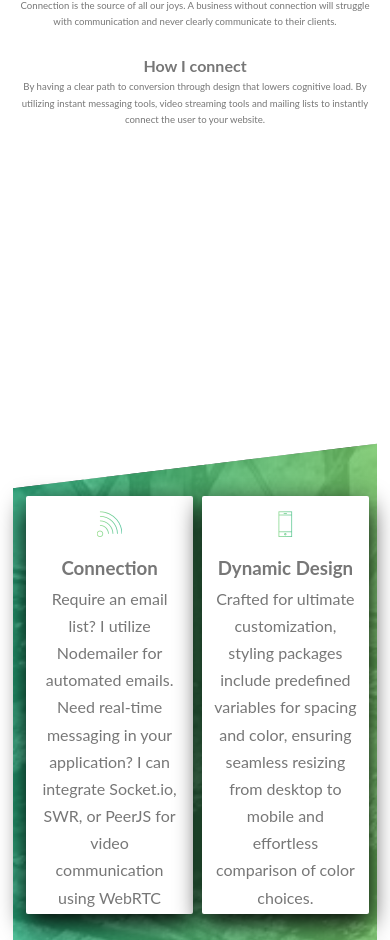
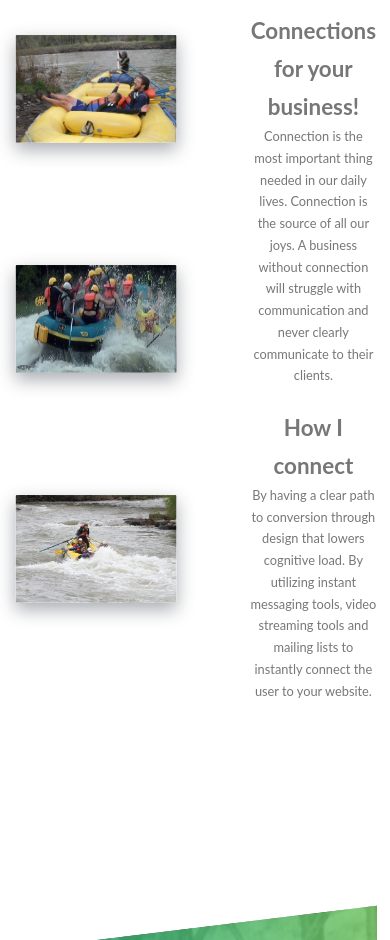
Before and after one commit to easy-thunder/diehl_domain, a Next.js app: page / in a window 390 px wide. Shown: the part 1060-2000 px from the top of the page. Built offline with nearby package versions, Linux system fonts and the light colour scheme.

Commit message:
add 62.5% back in to website for fontsize

```diff
--- a/components/Layout/Header/index.js
+++ b/components/Layout/Header/index.js
@@ -45,7 +45,7 @@ const Header = () => {
       router.push('/');
     } else {
       window.scrollTo({
-        top: offset - viewportHeight,
+        top: offset - viewportHeight+150,
         behavior: 'smooth',
       });
     }
--- a/components/homePageComponents/Results/_results.scss
+++ b/components/homePageComponents/Results/_results.scss
@@ -13,12 +13,13 @@
 
     padding: $gap-web-border;
     margin-top: 40svh;
+    min-height: fit-content;
 
-    @media (max-width:600px) {
-        height: 130svh;
-        // width: 100%;
+    // @media (max-width:600px) {
+    //     height: 130svh;
+    //     // width: 100%;
 
-    }
+    // }
     &>*{
         transform: skewY(7deg);
 
@@ -31,8 +32,10 @@
 .featureBoxContainer{
     display: grid;
     grid-template-columns: 1fr 1fr 1fr 1fr;
-    // position: absolute;
+    position: absolute;
     gap: $gap-web-border;
+    margin-left: -2rem;
+
 
     @media (max-width:600px) {
     height: 50%;
@@ -65,8 +68,7 @@
     @media (max-width:600px) {
         height: 90%;
         width: 90%;
-        margin-top: 2svh;
-
+        margin-top: 3svh;
 
     }
 
--- a/components/homePageComponents/Story/_story.scss
+++ b/components/homePageComponents/Story/_story.scss
@@ -22,13 +22,13 @@
         }
     }
 
-    @media (max-width: 600px) {
-        height: fit-content;
-        gap: 0rem;
-        grid-template-columns: 0 50;
-        display: inline;
+    // @media (max-width: 600px) {
+    //     height: fit-content;
+    //     gap: 0rem;
+    //     grid-template-columns: 0 50;
+    //     display: inline;
 
-    }
+    // }
 
 }
 
@@ -64,58 +64,57 @@
     }
     &__photo--p3 {
         left: 12rem;
-        top: 30rem;
+        top: 20rem;
     }
-    @media (min-width: 1701px) and (max-width: 3000px) {
+    // @media (min-width: 1701px) and (max-width: 3000px) {
+    //     &__photo {
+    //         transform: scale(0.7);
+    //     }
+    //     &__photo--p1 {
+    //         left: -2rem;
+    //         top: -2rem;
+    //     }
+    //     &__photo--p2 {
+    //         left: 15rem;
+    //         top: 2rem;
+    //     }
+    //     &__photo--p3 {
+    //         left: 2rem;
+    //         top: 10rem;
+    //     }
+    // }
+
+    // @media (min-width: 601px) and (max-width: 1700px) {
+    //     &__photo {
+    //         transform: scale(0.6);
+    //     }
+    //     &__photo--p1,
+    //     &__photo--p2,
+    //     &__photo--p3 {
+    //         left: auto;
+    //         top: 0rem;
+    //         position: relative;
+    //     }
+    // }
+
+    @media (max-width: 800px) {
         &__photo {
             transform: scale(0.7);
+            position: relative;
+            display: inline-block;
+            left: 4rem;
+            top:0rem;
         }
-        &__photo--p1 {
-            left: -2rem;
-            top: -2rem;
+        &{
+            display: grid;
+
         }
-        &__photo--p2 {
-            left: 15rem;
-            top: 2rem;
-        }
-        &__photo--p3 {
-            left: 2rem;
-            top: 10rem;
-        }
+
     }
 
-    @media (min-width: 601px) and (max-width: 1700px) {
-        &__photo {
-            transform: scale(0.6);
-        }
-        &__photo--p1,
-        &__photo--p2,
-        &__photo--p3 {
-            left: auto;
-            top: 0rem;
-            position: relative;
-        }
-    }
 
-    @media (max-width: 600px) {
-        &__photo {
-            transform: scale(0.7);
-        }
-        &__photo--p1,
-        &__photo--p2,
-        &__photo--p3 {
-            left: auto;
-            top: 0rem;
-            position: relative;
-        }
-        &__photo--p2,
-        &__photo--p3 {
-            display: none;
-        }
-    }
-
-    &:hover &__photo:not(:hover) {
-        transform: scale(0.95);
-    }
+    // &:hover &__photo:not(:hover) {
+    //     transform: scale(0.95);
+    // }
 
 }
--- a/components/homePageComponents/Story/index.js
+++ b/components/homePageComponents/Story/index.js
@@ -2,35 +2,30 @@
 export default function Story(){
     return(
         <>
+            <h3 className="pageTitle">Business needs</h3>
         <div className="story">
             <div className="photoContainer">
 
                 <img src="/instructing.jpg"
                     alt="Instructing"
                     className="photoContainer__photo photoContainer__photo--p1"
+                />
 
-// for vercel
-
-                />
                 <img src="/Jake rafting.png"
                         alt="Picture of the author"
 
                         className="photoContainer__photo photoContainer__photo--p2"
+                />
 
-
-
-                />
                 <img src="/raftingDownSanJuan.jpg"
                         alt="Rafting down Sanjuan"
                         className="photoContainer__photo photoContainer__photo--p3"
-
-
                 />
             </div>
             <div className="story__text">
-                    <h2 className="story__text__title">Needs for any Business</h2>
+                    <h2 className="story__text__title">Connections for your business!</h2>
                     <p className="story__text__paragraph">
-                        Connection! Connection is the most important thing needed in our daily lives. Connection is the source of all our joys. A business without connection will struggle with communication and never clearly communicate to their clients.
+                        Connection is the most important thing needed in our daily lives. Connection is the source of all our joys. A business without connection will struggle with communication and never clearly communicate to their clients.
                     </p>
                     <br/>
                     <br/>
--- a/components/utility/button/_button.scss
+++ b/components/utility/button/_button.scss
@@ -13,6 +13,7 @@
     text-align: center;
     margin-top: $gap-web-border;
     cursor: pointer;
+    min-width: fit-content;
 
 
 }
--- a/css/global.css
+++ b/css/global.css
@@ -23,7 +23,11 @@ body {
 @media (max-width: 800px) {
   html {
     font-size: 40% !important;
-    width: 100vw; } }
+    width: 100vw;
+    display: inline; } }
+
+html {
+  font-size: 62.5%; }
 
 .imageContainer {
   width: 100%;
@@ -45,12 +49,12 @@ body {
   margin: 0 auto; }
 
 .pageTitle {
-  font-size: 5rem;
+  font-size: 7rem;
   text-align: center;
   margin-bottom: 2rem; }
 
 .pageSubTitle {
-  font-size: 2.5rem;
+  font-size: 3.5rem;
   text-align: center;
   margin-bottom: 2rem; }
 
@@ -143,7 +147,7 @@ body {
   align-items: center; }
   .headerLinkLargeContainer .headerLinkLarge {
     text-decoration: none;
-    font-size: 2.5rem;
+    font-size: 3.5rem;
     color: white;
     cursor: pointer;
     margin: .5rem; }
@@ -158,12 +162,12 @@ body {
   align-items: center; }
   .headerLinkSmallContainer .headerLinkSmall {
     text-decoration: none;
-    font-size: 1.5rem;
+    font-size: 2rem;
     margin: 0.5rem;
     color: white;
     cursor: pointer; }
   .headerLinkSmallContainer .headerSpacers {
-    font-size: 1.5rem;
+    font-size: 2rem;
     margin: 1.5rem;
     color: white; }
     @media (max-width: 600px) {
@@ -235,16 +239,16 @@ body {
     position: relative;
     display: inline-block; }
     .backgroundImageContainer__titlesBox__title {
-      font-size: 5rem;
+      font-size: 7rem;
       animation-name: moveInLeft;
       animation-duration: 1s;
       animation-timing-function: ease-out; }
     .backgroundImageContainer__titlesBox__subTitle {
-      font-size: 2.5rem;
+      font-size: 3.5rem;
       opacity: 0;
       animation: fadeIn 1.4s ease-in 1s 1 forwards; }
     .backgroundImageContainer__titlesBox__buttonBox {
-      margin-top: 2.5rem; }
+      margin-top: 3.5rem; }
 
 .btn {
   text-transform: uppercase;
@@ -259,7 +263,8 @@ body {
   font-size: 6rem;
   text-align: center;
   margin-top: 2rem;
-  cursor: pointer; }
+  cursor: pointer;
+  min-width: fit-content; }
 
 .btn-white {
   background-color: #fff;
@@ -316,15 +321,9 @@ body {
     position: relative;
     justify-content: center; }
     .story__text__title {
-      font-size: 2.5rem; }
+      font-size: 3.5rem; }
     .story__text__paragraph {
-      font-size: 1.5rem; }
-  @media (max-width: 600px) {
-    .story {
-      height: fit-content;
-      gap: 0rem;
-      grid-template-columns: 0 50;
-      display: inline; } }
+      font-size: 2rem; }
 
 .photoContainer {
   width: 50%;
@@ -351,37 +350,16 @@ body {
     top: 4rem; }
   .photoContainer__photo--p3 {
     left: 12rem;
-    top: 30rem; }
-  @media (min-width: 1701px) and (max-width: 3000px) {
+    top: 20rem; }
+  @media (max-width: 800px) {
     .photoContainer__photo {
-      transform: scale(0.7); }
-    .photoContainer__photo--p1 {
-      left: -2rem;
-      top: -2rem; }
-    .photoContainer__photo--p2 {
-      left: 15rem;
-      top: 2rem; }
-    .photoContainer__photo--p3 {
-      left: 2rem;
-      top: 10rem; } }
-  @media (min-width: 601px) and (max-width: 1700px) {
-    .photoContainer__photo {
-      transform: scale(0.6); }
-    .photoContainer__photo--p1, .photoContainer__photo--p2, .photoContainer__photo--p3 {
-      left: auto;
-      top: 0rem;
-      position: relative; } }
-  @media (max-width: 600px) {
-    .photoContainer__photo {
-      transform: scale(0.7); }
-    .photoContainer__photo--p1, .photoContainer__photo--p2, .photoContainer__photo--p3 {
-      left: auto;
-      top: 0rem;
-      position: relative; }
-    .photoContainer__photo--p2, .photoContainer__photo--p3 {
-      display: none; } }
-  .photoContainer:hover .photoContainer__photo:not(:hover) {
-    transform: scale(0.95); }
+      transform: scale(0.7);
+      position: relative;
+      display: inline-block;
+      left: 4rem;
+      top: 0rem; }
+    .photoContainer {
+      display: grid; } }
 
 .results {
   background-image: linear-gradient(to left, rgba(126, 213, 111, 0.8), rgba(40, 180, 131, 0.8)), url(../public/raftingUnderBridge.jpg);
@@ -389,17 +367,17 @@ body {
   transform: skewY(-7deg);
   background-size: cover;
   padding: 2rem;
-  margin-top: 40svh; }
-  @media (max-width: 600px) {
-    .results {
-      height: 130svh; } }
+  margin-top: 40svh;
+  min-height: fit-content; }
   .results > * {
     transform: skewY(7deg); }
 
 .featureBoxContainer {
   display: grid;
   grid-template-columns: 1fr 1fr 1fr 1fr;
-  gap: 2rem; }
+  position: absolute;
+  gap: 2rem;
+  margin-left: -2rem; }
   @media (max-width: 600px) {
     .featureBoxContainer {
       height: 50%;
@@ -423,7 +401,7 @@ body {
     .featureBox {
       height: 90%;
       width: 90%;
-      margin-top: 2svh; } }
+      margin-top: 3svh; } }
   .featureBox__icon {
     font-size: 4rem;
     margin-bottom: .5rem;
@@ -548,11 +526,11 @@ body {
     flex-direction: column;
     justify-content: space-between; }
   .fullStretchContainer .fullStretchTitle {
-    font-size: 2.5rem;
+    font-size: 3.5rem;
     text-align: center;
     margin-bottom: 1rem; }
   .fullStretchContainer .fullStretchBlurb {
-    font-size: 1.5rem;
+    font-size: 2rem;
     text-align: left;
     margin-bottom: 1rem; }
   .fullStretchContainer .fullStretchTags {
@@ -593,11 +571,11 @@ body {
 
 .individualSkillTitle {
   text-align: center;
-  font-size: 2.5rem;
+  font-size: 3.5rem;
   margin-bottom: 1.5rem; }
 
 .individualSkillParagraph {
-  font-size: 1.5rem;
+  font-size: 2rem;
   text-align: left;
   margin-bottom: 1rem; }
   .individualSkillParagraph pre {
@@ -605,11 +583,11 @@ body {
     padding: 1rem;
     border-radius: 0.5rem;
     overflow-x: auto;
-    font-size: 1.5rem; }
+    font-size: 2rem; }
   .individualSkillParagraph code {
     font-family: monospace;
     font-size: 1rem;
-    font-size: 1.5rem; }
+    font-size: 2rem; }
 
 .individualSkillTags {
   font-size: 1rem;
@@ -628,7 +606,7 @@ body {
   display: block;
   margin: 2rem auto 0 auto;
   padding: 1rem 2rem;
-  font-size: 1.5rem;
+  font-size: 2rem;
   background-color: rgba(202, 139, 22, 0.8);
   color: white;
   border: none;
--- a/sass/abstracts/_variables.scss
+++ b/sass/abstracts/_variables.scss
@@ -16,6 +16,6 @@ $gap-web-border-quarter: .5rem;
 $gap-medium: 1rem;
 $gap-web-border: 2rem;
 $extra-large-gap:4rem;
-$main-title-font:5rem;
-$title-font: 2.5rem;
-$paragraph-font: 1.5rem;
+$main-title-font:7rem;
+$title-font: 3.5rem;
+$paragraph-font: 2rem;
--- a/sass/base/_base.scss
+++ b/sass/base/_base.scss
@@ -14,6 +14,7 @@ body{
     height: 100svh;
     color: #777
 }
+
 
 
 /* Styles for screen widths between 400px and 1220px */
@@ -35,5 +36,10 @@ body{
     html {
         font-size: 40%!important;
         width: 100vw;
+        display: inline;
     }
 }
+
+html{
+    font-size: 62.5%;
+}
```
